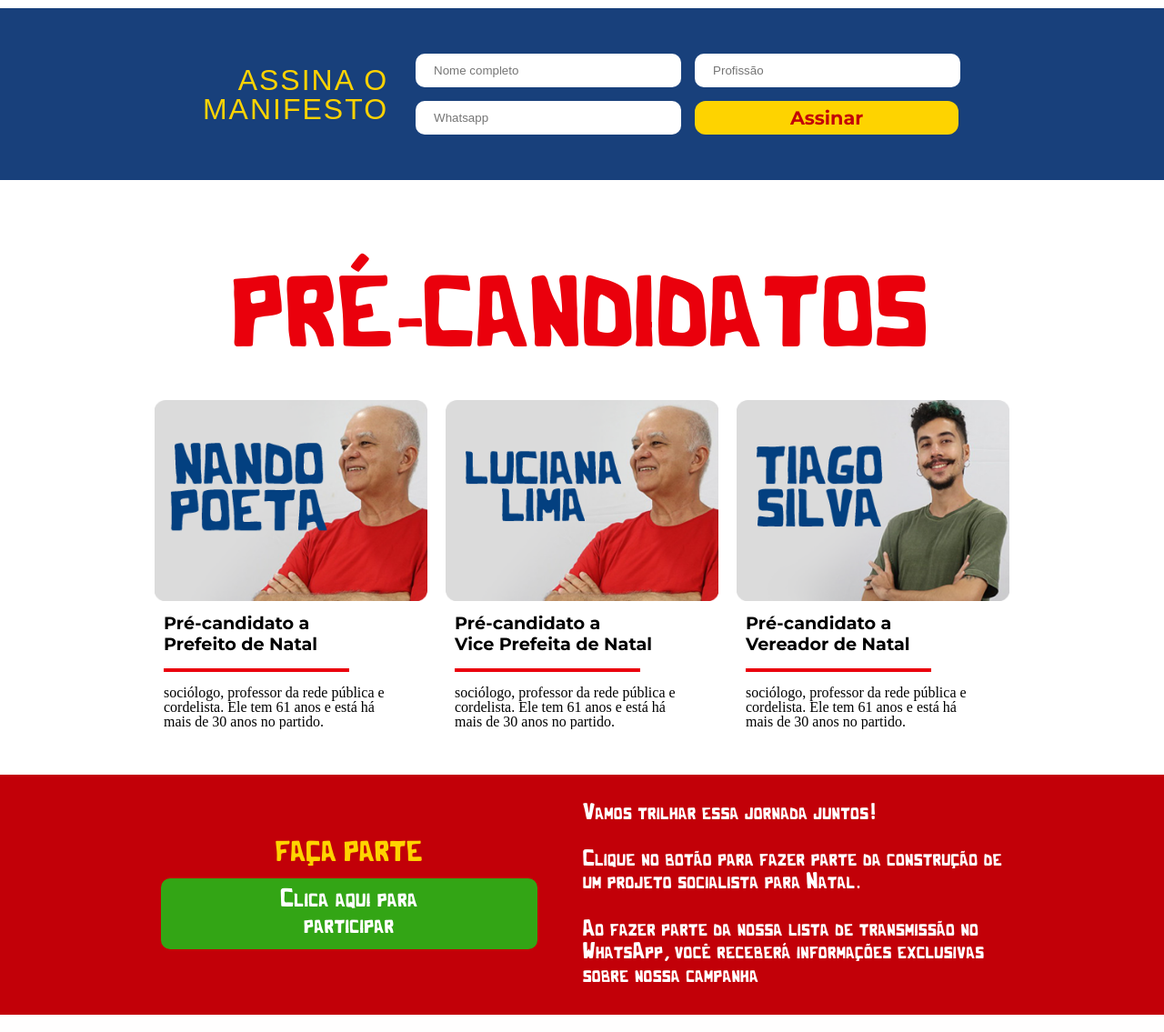
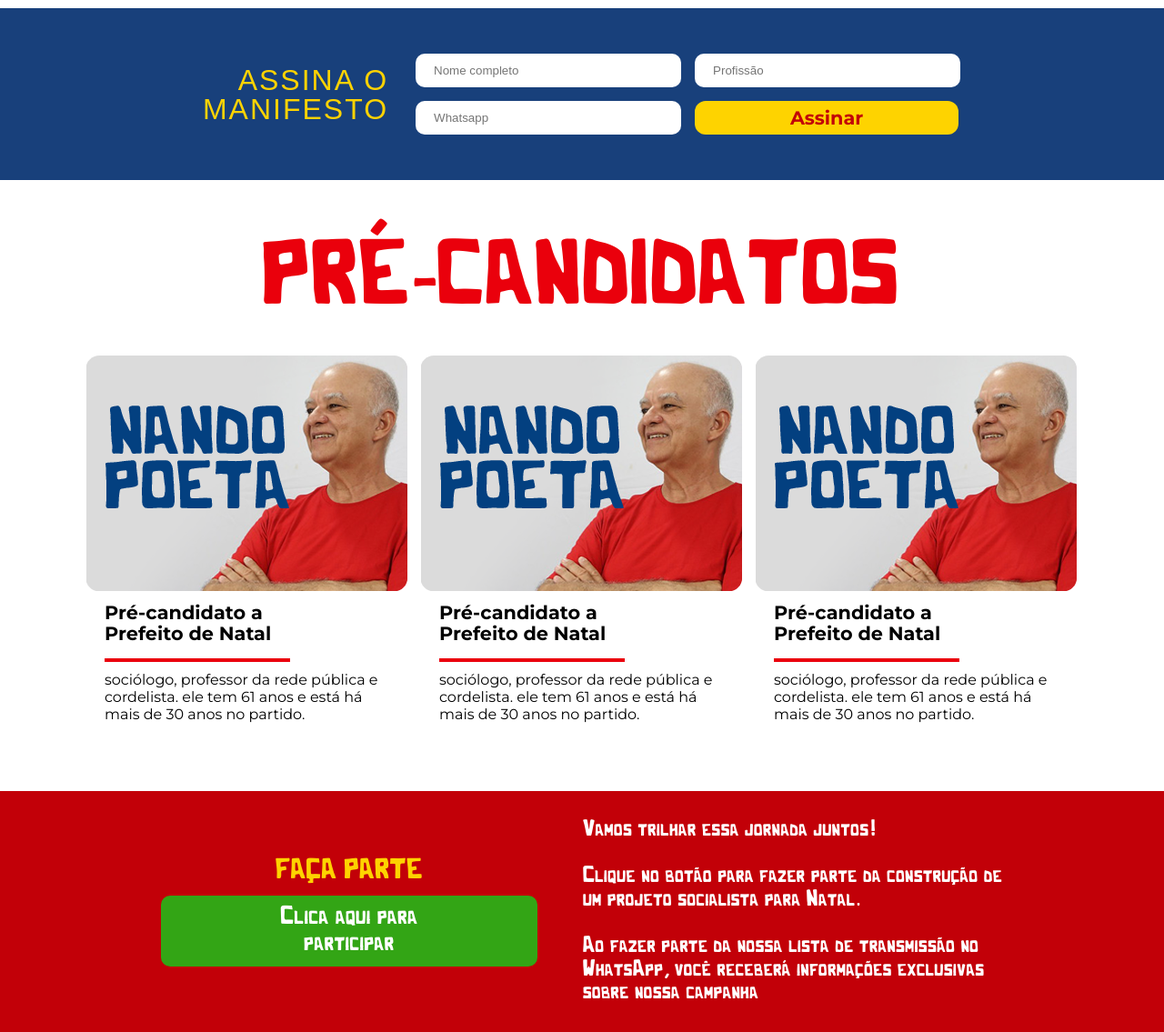
Before and after one commit to igorbrx2/projetosocialista, a PHP site: page / in a window 1280 px wide. Shown: the part 1870-3005 px from the top of the page at 91% size. Run offline with PHP 8.4, Linux system fonts and the light colour scheme; some web fonts are replaced.

Commit message:
criado carrossel. > adicionar controladores depois.

```diff
--- a/global.css
+++ b/global.css
@@ -22,6 +22,10 @@ time, mark, audio, video {
 article, aside, details, figcaption, figure,
 footer, header, hgroup, menu, nav, section {
 	display: block;
+}
+
+html {
+	scroll-behavior: smooth;
 }
 
 body {
--- a/index.html
+++ b/index.html
@@ -99,44 +99,41 @@
   <!-- FIM DO MANIFESTO -->
 
   <!-- CANDIDATURAS -->
-  <section id="pre-candidatos" class="container-1200">
-    <h1 class="cactus-font">PRÉ-CANDIDATOS</h1>
-    <ul class="pre-candidatos-carrossel">
 
-      <li>
+  <section id="pre-candidaturas">
+    <h2 class="cactus-font">PRÉ-CANDIDATOS</h2>
+
+    <ul class="carrossel container-1200">
+
+      <li class="card-candidato">
         <a href="./">
-        <div class="foto-candidato"><img src="./assets/nando-poeta-card.png" alt="Nando Poeta"></div>
-        <div class="corpo-card">
-          <h2 class="montserrat-font">Pré-candidato a<br>Prefeito de Natal</h2>
-          <div class="linha-vermelha-divisao"></div>
-          <p class="descricao-candidato">sociólogo, professor da rede pública e<br>cordelista. Ele tem 61 anos e está há<br>mais de 30 anos no partido.</p>
-        </div>
+          <img src="./assets/nando-poeta-card.png" alt="">
+          <h3 class="montserrat-font">Pré-candidato a<br>Prefeito de Natal</h3>
+          <div class="linha-vermelha"></div>
+          <p class="montserrat-font">sociólogo, professor da rede pública e cordelista. ele tem 61 anos e está há mais de 30 anos no partido.</p>
         </a>
       </li>
 
-      <li>
+      <li class="card-candidato">
         <a href="./">
-        <div class="foto-candidato"><img src="./assets/luciana-lima-card.png" alt="Luciana Lima"></div>
-        <div class="corpo-card">
-          <h2 class="montserrat-font">Pré-candidato a<br>Vice Prefeita de Natal</h2>
-          <div class="linha-vermelha-divisao"></div>
-          <p class="descricao-candidato">sociólogo, professor da rede pública e<br>cordelista. Ele tem 61 anos e está há<br>mais de 30 anos no partido.</p>
-        </div>
+          <img src="./assets/nando-poeta-card.png" alt="">
+          <h3 class="montserrat-font">Pré-candidato a<br>Prefeito de Natal</h3>
+          <div class="linha-vermelha"></div>
+          <p class="montserrat-font">sociólogo, professor da rede pública e cordelista. ele tem 61 anos e está há mais de 30 anos no partido.</p>
         </a>
       </li>
 
-      <li>
+      <li class="card-candidato">
         <a href="./">
-        <div class="foto-candidato"><img src="./assets/tiago-silva-card.png" alt="Tiago Silva"></div>
-        <div class="corpo-card">
-          <h2 class="montserrat-font">Pré-candidato a<br>Vereador de Natal</h2>
-          <div class="linha-vermelha-divisao"></div>
-          <p class="descricao-candidato">sociólogo, professor da rede pública e<br>cordelista. Ele tem 61 anos e está há<br>mais de 30 anos no partido.</p>
-        </div>
+          <img src="./assets/nando-poeta-card.png" alt="">
+          <h3 class="montserrat-font">Pré-candidato a<br>Prefeito de Natal</h3>
+          <div class="linha-vermelha"></div>
+          <p class="montserrat-font">sociólogo, professor da rede pública e cordelista. ele tem 61 anos e está há mais de 30 anos no partido.</p>
         </a>
       </li>
 
     </ul>
+
   </section>
 
   <div class="bg-faca-parte">
--- a/responsivo.css
+++ b/responsivo.css
@@ -1,3 +1,4 @@
+
 @media (max-width: 360px) {
 
     .titulo-intro h1 {
@@ -51,9 +52,9 @@
         font-size: 1.6rem;
     }
 
-    #pre-candidatos h1 {
-        margin-top: -50px;
+    #pre-candidaturas h2 {
         font-size: 4.5rem;
+        max-width: 90vw;
     }
 
     .clique-aqui button {
--- a/style.css
+++ b/style.css
@@ -233,58 +233,61 @@
     }
 
 /* CANDIDATURAS */
-#pre-candidatos {
+
+    #pre-candidaturas {
         display: flex;
         flex-direction: column;
         justify-content: center;
         align-items: center;
-    padding-top: 100px;
+        margin: 60px auto;
     }
 
-#pre-candidatos h1 {
-    font-size: 7rem;
+    #pre-candidaturas h2 {
         color: var(--vermelho-fonte);
-    padding-bottom: 30px;
-    margin: 0 auto;
-    text-align: center;
+        font-size: 6.4rem;
+        margin-bottom: 30px;
     }
 
-.pre-candidatos-carrossel {
+    .carrossel {
         display: flex;
-    justify-content: center;
         flex-wrap: nowrap;
-    gap: 20px;
         overflow-x: auto;
+        gap: 15px;
+        margin: 0 auto;
+        width: 1090px;
+        max-width: 90vw;
+        padding-bottom: 15px;
     }
 
-.linha-vermelha-divisao {
+    .card-candidato {
+        display: flex;
+        flex-direction: column;
+        justify-content: center;
+        align-items: center;
+    }
+
+    .card-candidato h3 {
+        font-weight: bold;
+        font-size: 1.3rem;
+        line-height: 1.1;
+        margin-top: 10px;
+        margin-left: 20px;
+    }
+
+    .card-candidato p {
+        max-width: 30ch;
+        margin-top: 10px;
+        margin-left: 20px;
+        line-height: 1.2;
+    }
+
+    .linha-vermelha {
         display: block;
         width: 200px;
         border: 2px solid var(--vermelho-fonte);
+        margin: 15px 15px 0px 20px;
     }
 
-.corpo-card {
-    display: flex;
-    flex-direction: column;
-    gap: 15px;
-    padding-left: 10px;
-    padding-top: 10px;
-}
-
-.pre-candidatos-carrossel {
-    display: flex;
-    flex-wrap: wrap;
-}
-
-.pre-candidatos-carrossel img {
-    width: 300px;
-}
-
-.pre-candidatos-carrossel h2 {
-    font-weight: bold;
-    font-size: 1.2rem;
-    line-height: 1.2;
-}
     /* faça parte */
 
     .bg-faca-parte {
```
Lines whose indentation alone changed are shown as unchanged.
